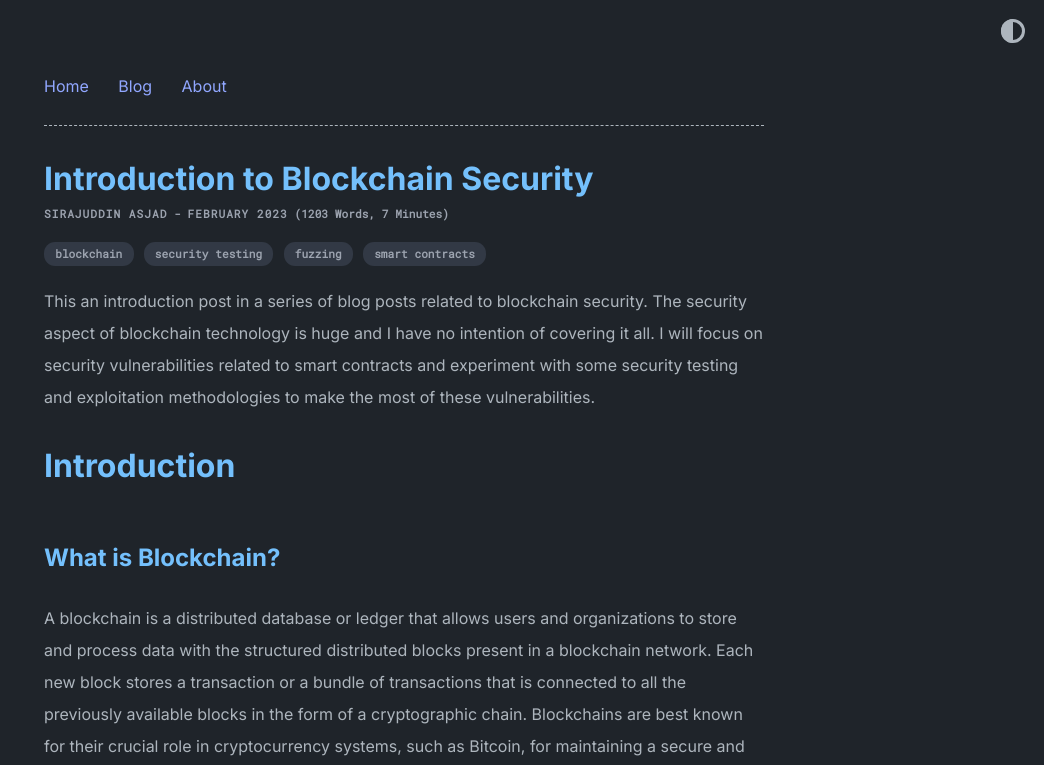
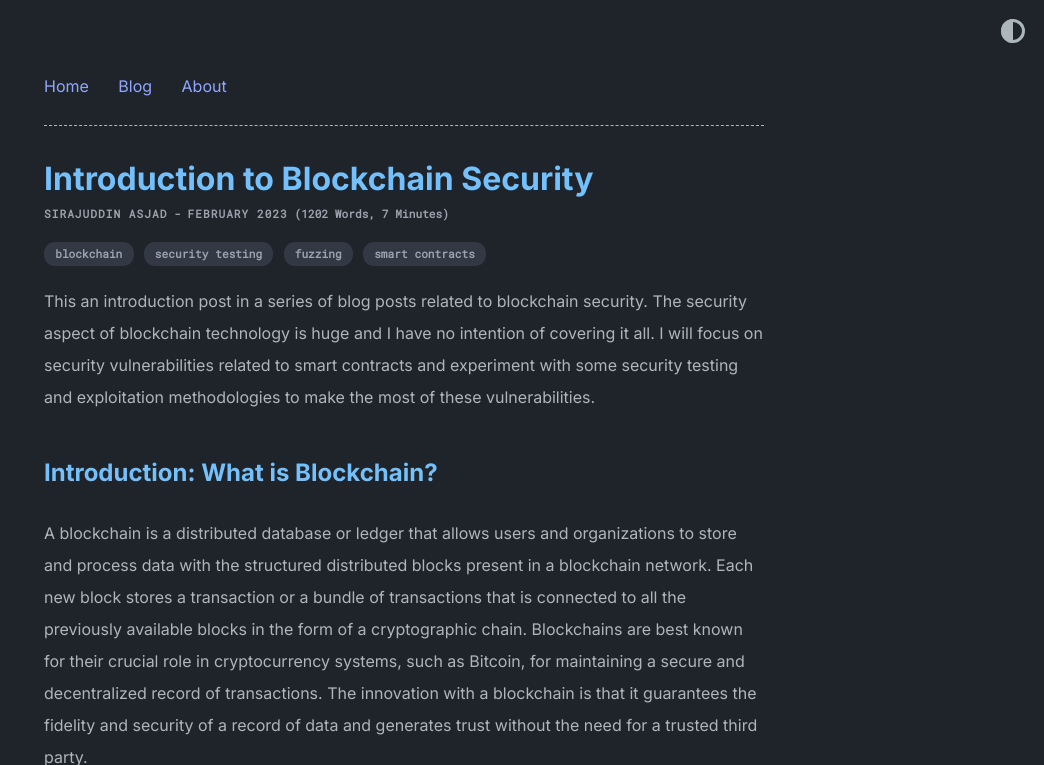
Before and after one commit to memsecno/memsec.no, a Jekyll site: the page built from _posts/2022-07-01-introduction-to-blockchain-security.md, in a window 1280 px wide and 900 px high, cut to the strip 0-765 px from the top of the window. Shown: the whole strip, without its empty margins (236-1280 px from the left). Built offline with Jekyll 4.4.1, drawn with Linux system fonts in a browser that asks for light colours; nearby versions of some CDN libraries.

```diff
--- a/_posts/2022-07-01-introduction-to-blockchain-security.md
+++ b/_posts/2022-07-01-introduction-to-blockchain-security.md
@@ -9,8 +9,7 @@ categories: post
 
 This an introduction post in a series of blog posts related to blockchain security. The security aspect of blockchain technology is huge and I have no intention of covering it all. I will focus on security vulnerabilities related to smart contracts and experiment with some security testing and exploitation methodologies to make the most of these vulnerabilities.
 
-# Introduction
-## What is Blockchain?
+## Introduction: What is Blockchain?
 A blockchain is a distributed database or ledger that allows users and organizations to store and process data with the structured distributed blocks present in a blockchain network. Each new block stores a transaction or a bundle of transactions that is connected to all the previously available blocks in the form of a cryptographic chain. Blockchains are best known for their crucial role in cryptocurrency systems, such as Bitcoin, for maintaining a secure and decentralized record of transactions. The innovation with a blockchain is that it guarantees the fidelity and security of a record of data and generates trust without the need for a trusted third party.
 
 ![blockchain](https://unova.io/wp-content/uploads/2021/11/blockchainnetworkunova-2048x1740.png)
```
